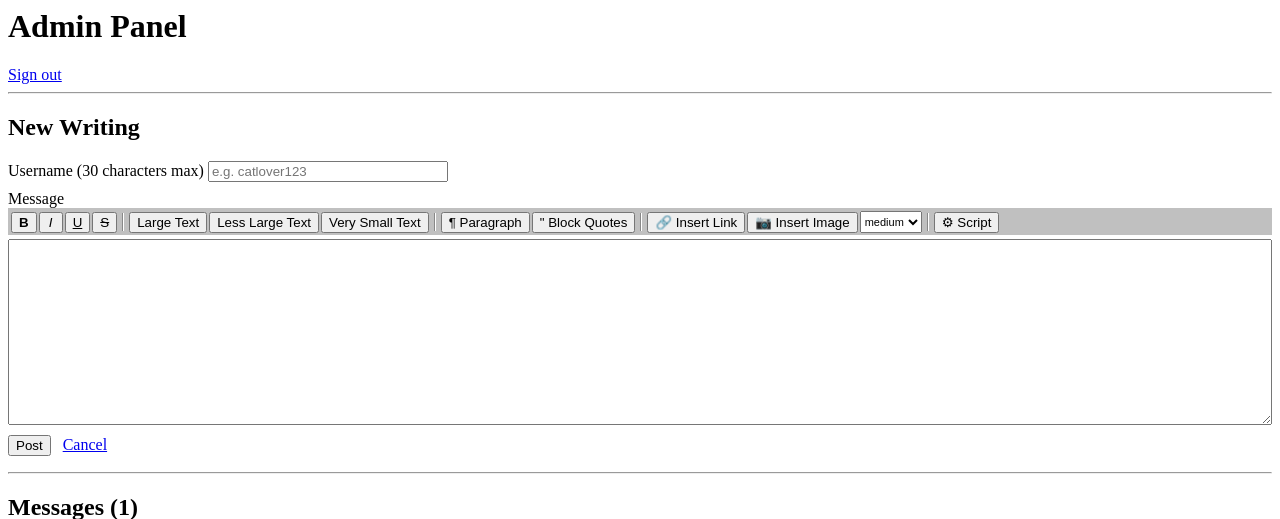
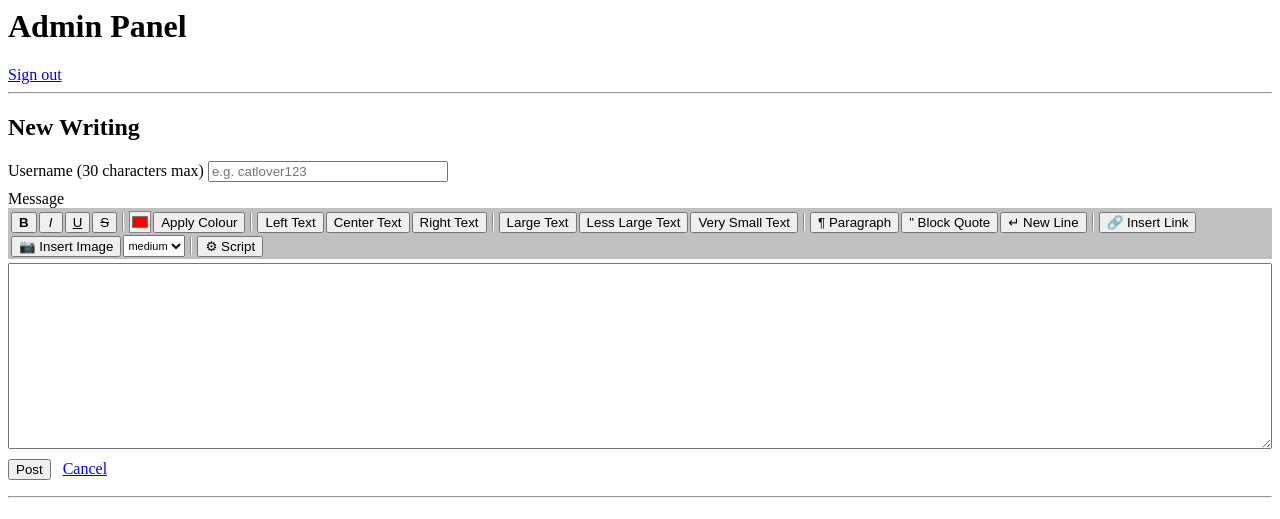
Before and after one commit to Anaya-Koirala/website-professional-ish, a Flask app: page /manage in a window 1280 px wide. Shown: the top 519 px of the page. Run offline with Flask 3, Linux system fonts and the light colour scheme; the visitor is signed in with stand-in values (Sample User, id 1); tables that the repository leaves empty hold one stand-in row (values such as "Sample post"); parts of the project's set-up code (start-up, migrations or seed data) failed here and were passed over.

Commit message:
updated toolbar with more features

```diff
--- a/templates/_toolbar.html
+++ b/templates/_toolbar.html
@@ -8,15 +8,16 @@
 {#
   Reusable form macro for creating writings or messages.
   Usage: {% from "_toolbar.html" import post_form %}
-         {{ post_form(
-             textarea_id="msg-content",
-             cancel_url=url_for('messages'),
-             errors=errors,
-         ) }}
+         {{ post_form(textarea_id="msg-content", errors=errors) }}
 #}
 
-{% macro post_form(textarea_id='content',
-                  errors=[]) %}
+{% macro post_form(textarea_id='content', errors=[]) %}
+    {% if errors %}
+        <ul style="margin:0 0 8px;padding:6px 10px 6px 24px;border:1px solid red;background:#fff0f0;color:red;font-size:12px;">
+            {% for e in errors %}<li>{{ e }}</li>{% endfor %}
+        </ul>
+    {% endif %}
+
     <form method="POST">
         <div class="field-row-stacked" style="margin-bottom:8px;">
             <label for="username">Username (30 characters max)</label>
@@ -39,23 +40,37 @@
     </form>
 {% endmacro %}
 
+
 {% macro toolbar(target_id) %}
     <div id="tb-{{ target_id }}" style="display:flex;flex-wrap:wrap;align-items:center;gap:2px;
          padding:2px;border:1px solid silver;border-bottom:none;background:silver;">
 
         <!-- Text formatting -->
         <button type="button" onclick="tbWrap('{{ target_id }}', '<b>', '</b>')"
-                style="min-width:24px;font-weight:bold;">B
-        </button>
+                style="min-width:24px;font-weight:bold;">B</button>
         <button type="button" onclick="tbWrap('{{ target_id }}', '<i>', '</i>')"
-                style="min-width:24px;font-style:italic;">I
-        </button>
+                style="min-width:24px;font-style:italic;">I</button>
         <button type="button" onclick="tbWrap('{{ target_id }}', '<u>', '</u>')"
-                style="min-width:24px;text-decoration:underline;">U
-        </button>
+                style="min-width:24px;text-decoration:underline;">U</button>
         <button type="button" onclick="tbWrap('{{ target_id }}', '<s>', '</s>')"
-                style="min-width:24px;text-decoration:line-through;">S
-        </button>
+                style="min-width:24px;text-decoration:line-through;">S</button>
+
+        <div style="width:1px;height:18px;background:#888;margin:0 3px;border-right:1px solid #fff;"></div>
+
+        <!-- Text colour -->
+        <label style="font-size:11px;display:flex;align-items:center;gap:2px;cursor:pointer;">
+            <input type="color" id="color-picker-{{ target_id }}" value="#ff0000"
+                   style="width:22px;height:22px;padding:0;border:1px solid #888;cursor:pointer;"
+                   title="Pick text colour">
+        </label>
+        <button type="button" onclick="tbColor('{{ target_id }}')">Apply Colour</button>
+
+        <div style="width:1px;height:18px;background:#888;margin:0 3px;border-right:1px solid #fff;"></div>
+
+        <!-- Text alignment -->
+        <button type="button" onclick="tbAlign('{{ target_id }}', 'left')"   title="Align left">Left Text</button>
+        <button type="button" onclick="tbAlign('{{ target_id }}', 'center')" title="Align centre">Center Text</button>
+        <button type="button" onclick="tbAlign('{{ target_id }}', 'right')"  title="Align right">Right Text</button>
 
         <div style="width:1px;height:18px;background:#888;margin:0 3px;border-right:1px solid #fff;"></div>
 
@@ -68,16 +83,17 @@
 
         <!-- Block elements -->
         <button type="button" onclick="tbWrap('{{ target_id }}', '<p>', '</p>')">¶ Paragraph</button>
-        <button type="button" onclick="tbWrap('{{ target_id }}', '<blockquote>', '</blockquote>')">" Block Quotes</button>
+        <button type="button" onclick="tbWrap('{{ target_id }}', '<blockquote>', '</blockquote>')">" Block Quote</button>
+        <button type="button" onclick="tbNewLine('{{ target_id }}')">↵ New Line</button>
 
         <div style="width:1px;height:18px;background:#888;margin:0 3px;border-right:1px solid #fff;"></div>
 
         <!-- Link -->
         <button type="button" onclick="tbLink('{{ target_id }}')">&#128279; Insert Link</button>
 
+        <!-- Image -->
         <button type="button" onclick="tbImage('{{ target_id }}')">&#128247; Insert Image</button>
-        <!-- Image -->
-        <select id="img-size-{{ target_id }}" style="height:22px;font-size:11px;">
+        <select id="img-size-{{ target_id }}" style="height:22px;font-size:11px;" title="Image size">
             <option value="200">small</option>
             <option value="400" selected>medium</option>
             <option value="800">large</option>
@@ -91,14 +107,12 @@
     </div>
 
     <script>
-        /* ── Core helper: insert text at cursor, restore focus ── */
+        // Insert text at cursor position, restore focus
         function tbInsert(id, before, after, placeholder) {
           var ta = document.getElementById(id);
           var s  = ta.selectionStart, e = ta.selectionEnd;
           var sel = ta.value.slice(s, e) || placeholder;
-          var inserted = before + sel + after;
-          ta.setRangeText(inserted, s, e, 'end');
-          /* Place cursor inside the tags if nothing was selected */
+          ta.setRangeText(before + sel + after, s, e, 'end');
           if (s === e && placeholder) {
             var cur = s + before.length;
             ta.setSelectionRange(cur, cur + placeholder.length);
@@ -106,12 +120,31 @@
           ta.focus();
         }
 
-        /* Wrap selection (or placeholder) in open/close tags */
+        // Wrap selection in open/close tags
         function tbWrap(id, open, close) {
           tbInsert(id, open, close, 'text here');
         }
 
-        /* Prompt for URL and display text, insert <a> */
+        // Wrap selection in a <span> with the chosen colour
+        function tbColor(id) {
+          var color = document.getElementById('color-picker-' + id).value;
+          tbInsert(id, '<span style="color:' + color + '">', '</span>', 'text here');
+        }
+
+        // Wrap selection in a <div> with text-align
+        function tbAlign(id, align) {
+          tbInsert(id, '<div style="text-align:' + align + '">', '</div>', 'text here');
+        }
+
+        // Insert a <br> at cursor
+        function tbNewLine(id) {
+          var ta  = document.getElementById(id);
+          var pos = ta.selectionEnd;
+          ta.setRangeText('<br>\n', pos, pos, 'end');
+          ta.focus();
+        }
+
+        // Prompt for URL and display text, insert <a>
         function tbLink(id) {
           var url  = prompt('URL:', 'https://');
           if (!url) return;
@@ -120,9 +153,9 @@
           tbInsert(id, '<a href="' + url + '" target="_blank" rel="noopener noreferrer">', '</a>', text || url);
         }
 
-        /* Prompt for image URL, insert <img> at chosen size */
+        // Prompt for image URL, insert <img> at chosen size
         function tbImage(id) {
-          var url = prompt('Image URL:', 'https://');
+          var url = prompt('Image URL (use the direct image link, not the page URL):\nTip: right-click an image → "Copy image address"', 'https://');
           if (!url) return;
           var alt  = prompt('Alt text (optional):', '') || '';
           var size = document.getElementById('img-size-' + id).value;
@@ -133,13 +166,12 @@
           ta.focus();
         }
 
-        /* Insert a <script> stub with cursor placed inside */
+        // Insert a <script> stub with cursor placed inside
         function tbScript(id) {
-          var ta    = document.getElementById(id);
-          var pos   = ta.selectionEnd;
-          var stub  = '<script>\n// your code here\n<\/script>';
+          var ta   = document.getElementById(id);
+          var pos  = ta.selectionEnd;
+          var stub = '<script>\n// your code here\n<\/script>';
           ta.setRangeText(stub, pos, pos, 'end');
-          /* move cursor to just after the opening tag */
           var inner = pos + '<script>\n'.length;
           ta.setSelectionRange(inner, inner + '// your code here'.length);
           ta.focus();
```
